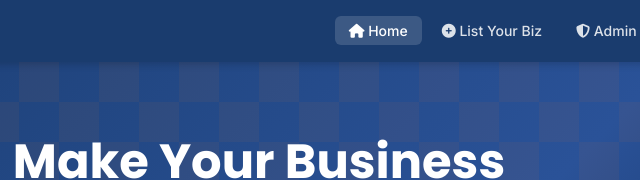
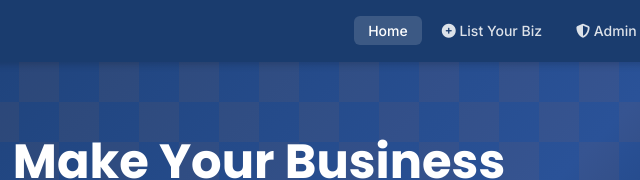
Before and after one commit to pononwu/markitt, a plain HTML site: page index.html in a window 1280 px wide. Shown: the top 180 px of the page, 381-1021 px from the left. Drawn offline with Linux system fonts and the light colour scheme.

Commit message:
Update index.html

```diff
--- a/index.html
+++ b/index.html
@@ -126,7 +126,7 @@
         <span></span><span></span><span></span>
       </button>
       <ul class="navbar-links" id="navLinks">
-        <li><a href="index.html" class="active"><i class="fa fa-home"></i> Home</a></li>
+        <li><a href="index.html" class="active"> Home</a></li>
         <li><a href="register.html"><i class="fa fa-plus-circle"></i> List Your Biz</a></li>
         <li><a href="admin.html"><i class="fa fa-shield-alt"></i> Admin</a></li>
         <li><a href="register.html" class="btn btn-primary btn-sm">
```
